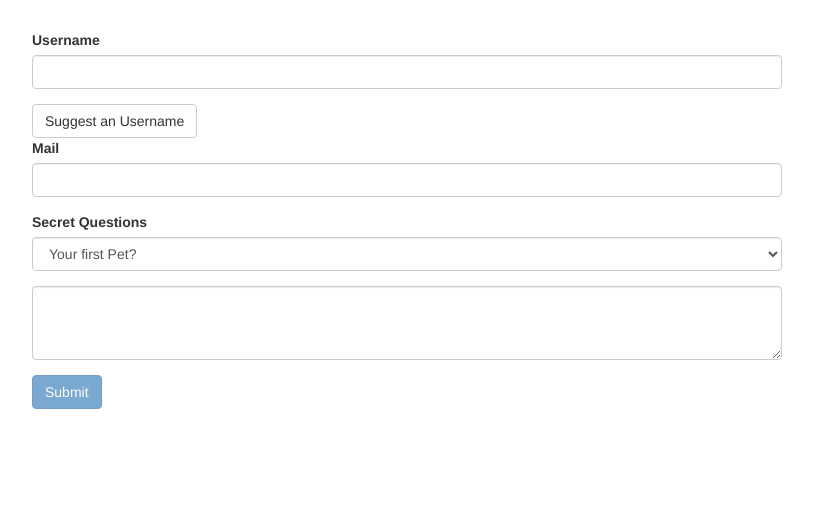
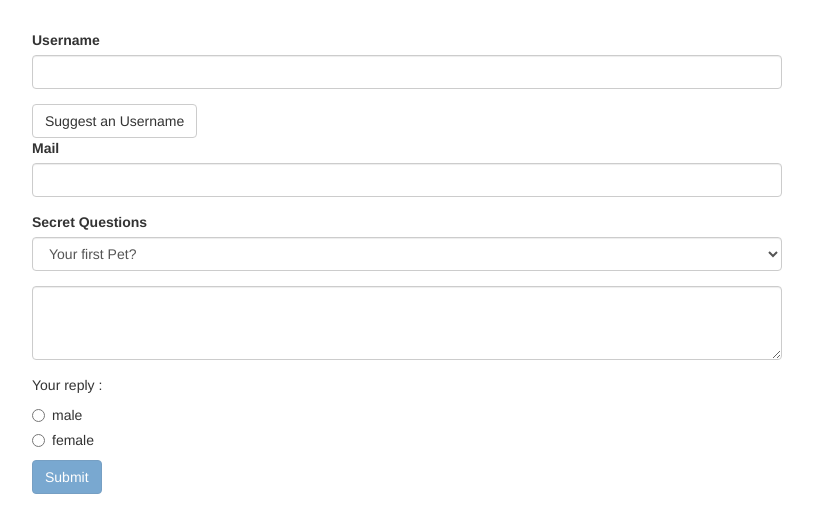
Before and after one commit to secretMoi/angular-tuto-forms, an Angular app: page / in a window 1280 px wide. Shown: the top 532 px of the page, without its empty margins (233-1046 px from the left). Built offline with nearby package versions, Linux system fonts and the light colour scheme.

Commit message:
Handling Radio Buttons

```diff
--- a/src/app/app.component.html
+++ b/src/app/app.component.html
@@ -53,6 +53,19 @@
             [(ngModel)]="answer"></textarea>
         </div>
 
+        <p>Your reply : {{ answer }}</p>
+        <div class="radio" *ngFor="let gender of genders">
+          <label>
+            <input
+              type="radio"
+              name="gender"
+              ngModel
+              [value]="gender"
+              required />
+            {{ gender }}
+          </label>
+        </div>
+
         <button
           class="btn btn-primary"
           [disabled]="!f.valid"
--- a/src/app/app.component.ts
+++ b/src/app/app.component.ts
@@ -10,6 +10,7 @@ export class AppComponent {
   @ViewChild('f') signupForm: NgForm;
   defaultQuestion = 'pet';
   answer = '';
+  genders = ['male', 'female'];
 
   suggestUserName() {
     const suggestedName = 'Superuser';
```
